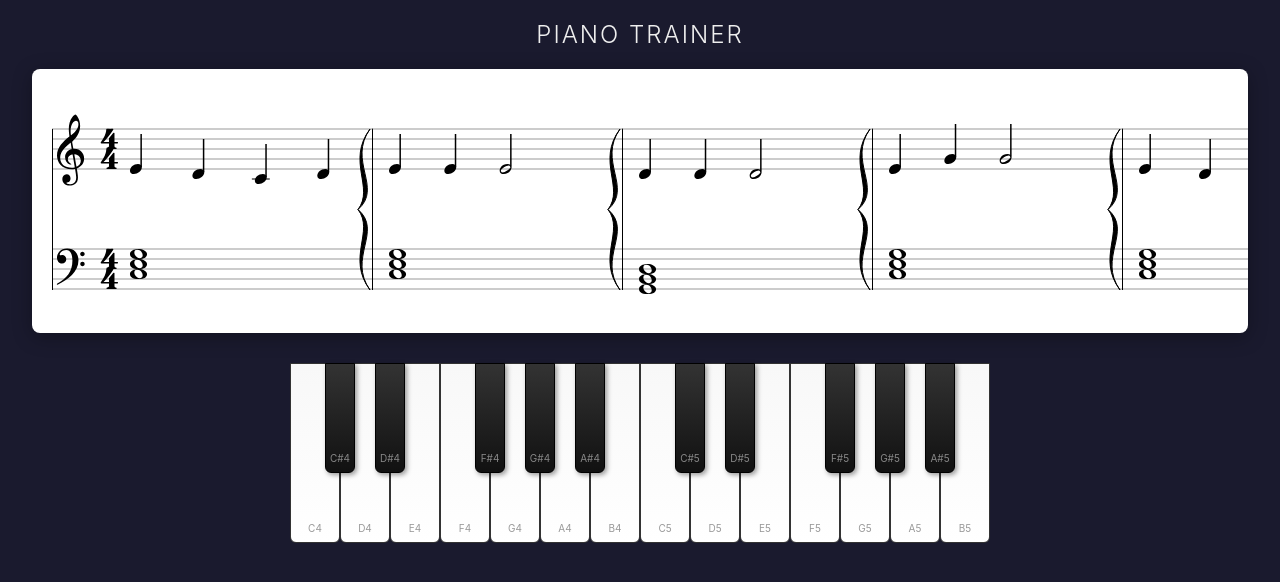
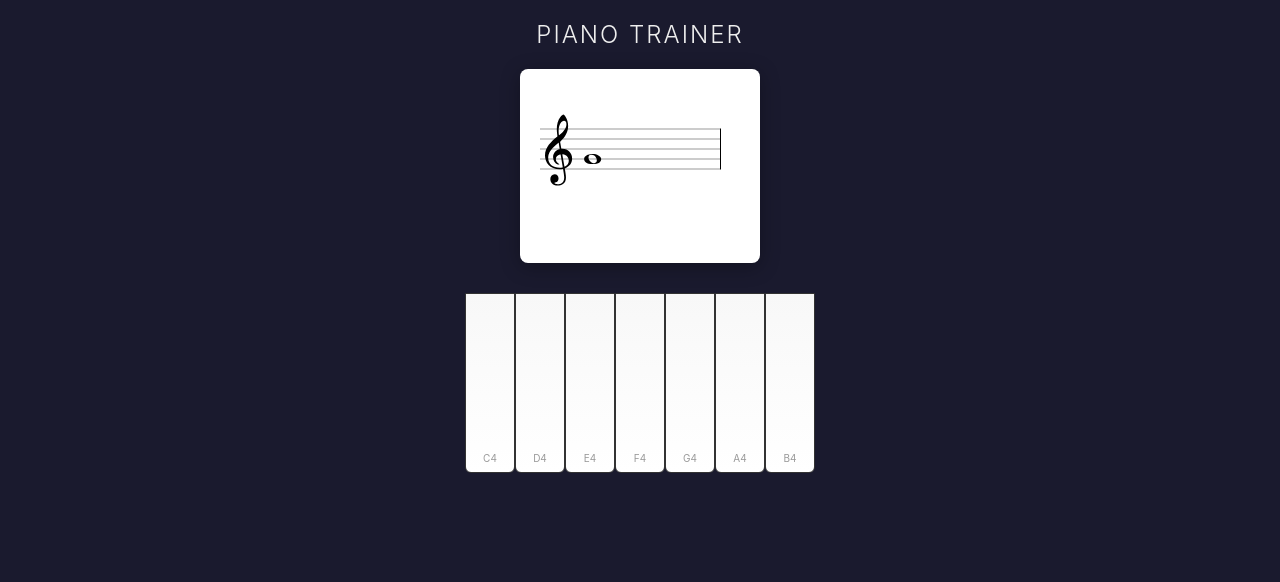
Before and after one commit to mpdatx/piano-trainer, a plain HTML site: page index.html in a window 1280 px wide. Drawn offline with Linux system fonts and the light colour scheme.

Commit message:
Add note quiz mode - identify notes on treble staff
Co-Authored-By: Claude Opus 4.5 <noreply@anthropic.com>

```diff
--- a/index.html
+++ b/index.html
@@ -88,6 +88,9 @@
         .key.black .key-label {
             color: #888;
         }
+        .key.wrong {
+            background: linear-gradient(to bottom, #f88, #faa) !important;
+        }
     </style>
 </head>
 <body>
@@ -100,139 +103,89 @@
     </div>
     <script>
         // ============================================================
-        // Staff Rendering
+        // Quiz State
         // ============================================================
-        const { Factory, StaveConnector } = Vex.Flow;
+        const QUIZ_NOTES = ["C", "D", "E", "F", "G", "A", "B"];
+        const QUIZ_OCTAVE = 4;
+        let currentNote = null;
 
-        function renderStaff() {
-            const MEASURE_WIDTH = 250;
-            const FIRST_MEASURE_EXTRA = 70;
-            const STAVE_Y_TREBLE = 10;
-            const STAVE_Y_BASS = 120;
-            const STAVE_PADDING = 20;
+        // ============================================================
+        // Staff Rendering (Single Note Quiz)
+        // ============================================================
+        const { Factory } = Vex.Flow;
 
-            const song = {
-                title: "Mary Had a Little Lamb",
-                timeSignature: "4/4",
-                treble: [
-                    ["E4/q", "D4", "C4", "D4"],
-                    ["E4/q", "E4", "E4/h"],
-                    ["D4/q", "D4", "D4/h"],
-                    ["E4/q", "G4", "G4/h"],
-                    ["E4/q", "D4", "C4", "D4"],
-                    ["E4/q", "E4", "E4", "E4"],
-                    ["D4/q", "D4", "E4", "D4"],
-                    ["C4/w"],
-                ],
-                bass: [
-                    ["(C3 E3 G3)/w"],
-                    ["(C3 E3 G3)/w"],
-                    ["(G2 B2 D3)/w"],
-                    ["(C3 E3 G3)/w"],
-                    ["(C3 E3 G3)/w"],
-                    ["(C3 E3 G3)/w"],
-                    ["(G2 B2 D3)/w"],
-                    ["(C3 E3 G3)/w"],
-                ],
-            };
-
-            const numMeasures = song.treble.length;
-            const totalWidth = FIRST_MEASURE_EXTRA + MEASURE_WIDTH * numMeasures + STAVE_PADDING;
-            const totalHeight = STAVE_Y_BASS + 100;
+        function renderQuizNote(noteName) {
+            const staffDiv = document.getElementById("staff");
+            staffDiv.innerHTML = "";
 
             const factory = new Factory({
-                renderer: { elementId: "staff", width: totalWidth, height: totalHeight },
+                renderer: { elementId: "staff", width: 200, height: 150 },
             });
             const score = factory.EasyScore();
+            const system = factory.System({ x: 0, y: 0, width: 180 });
 
-            for (let i = 0; i < numMeasures; i++) {
-                const isFirst = i === 0;
-                const x = isFirst ? 0 : FIRST_MEASURE_EXTRA + MEASURE_WIDTH * i;
-                const width = isFirst ? MEASURE_WIDTH + FIRST_MEASURE_EXTRA : MEASURE_WIDTH;
-
-                const system = factory.System({ x, y: 0, width });
-
-                const trebleVoice = score.voice(
-                    score.notes(song.treble[i].join(", "))
+            const voice = score.voice(
+                score.notes(`${noteName}${QUIZ_OCTAVE}/w`)
             );
-                const trebleStave = system.addStave({ voices: [trebleVoice] });
-                if (isFirst) {
-                    trebleStave.addClef("treble").addTimeSignature(song.timeSignature);
-                }
-
-                const bassVoice = score.voice(
-                    score.notes(song.bass[i].join(", "), { clef: "bass" })
-                );
-                const bassStave = system.addStave({ voices: [bassVoice] });
-                if (isFirst) {
-                    bassStave.addClef("bass").addTimeSignature(song.timeSignature);
-                }
-
-                system.addConnector("brace");
-                system.addConnector("singleLeft");
-                system.addConnector("singleRight");
-            }
+            system.addStave({ voices: [voice] }).addClef("treble");
 
             factory.draw();
         }
 
-        renderStaff();
+        function pickRandomNote() {
+            let newNote;
+            do {
+                newNote = QUIZ_NOTES[Math.floor(Math.random() * QUIZ_NOTES.length)];
+            } while (newNote === currentNote);
+            currentNote = newNote;
+            return currentNote;
+        }
+
+        function startQuiz() {
+            renderQuizNote(pickRandomNote());
+        }
 
         // ============================================================
-        // Piano Keyboard
+        // Piano Keyboard (Quiz Mode - 1 octave, white keys only)
         // ============================================================
-        const NUM_OCTAVES = 2;
-        const START_OCTAVE = 4;
-
-        const NOTE_NAMES = ["C", "D", "E", "F", "G", "A", "B"];
-        const BLACK_KEY_MAP = {
-            C: "C#", D: "D#", F: "F#", G: "G#", A: "A#",
-        };
-        const HAS_BLACK_AFTER = new Set(["C", "D", "F", "G", "A"]);
+        function handleKeyClick(noteName, keyElement) {
+            if (noteName === currentNote) {
+                // Correct - show next note immediately
+                renderQuizNote(pickRandomNote());
+            } else {
+                // Wrong - flash red
+                keyElement.classList.add("wrong");
+                setTimeout(() => keyElement.classList.remove("wrong"), 200);
+            }
+        }
 
         function buildKeyboard() {
             const keyboard = document.getElementById("keyboard");
             keyboard.innerHTML = "";
 
-            for (let oct = START_OCTAVE; oct < START_OCTAVE + NUM_OCTAVES; oct++) {
-                for (const note of NOTE_NAMES) {
+            for (const note of QUIZ_NOTES) {
                 const whiteKey = document.createElement("div");
                 whiteKey.className = "key white";
-                    whiteKey.dataset.note = `${note}${oct}`;
+                whiteKey.dataset.note = `${note}${QUIZ_OCTAVE}`;
 
                 const label = document.createElement("span");
                 label.className = "key-label";
-                    label.textContent = `${note}${oct}`;
+                label.textContent = `${note}${QUIZ_OCTAVE}`;
                 whiteKey.appendChild(label);
 
-                    whiteKey.addEventListener("mousedown", () => whiteKey.classList.add("active"));
+                whiteKey.addEventListener("mousedown", () => {
+                    whiteKey.classList.add("active");
+                    handleKeyClick(note, whiteKey);
+                });
                 whiteKey.addEventListener("mouseup", () => whiteKey.classList.remove("active"));
                 whiteKey.addEventListener("mouseleave", () => whiteKey.classList.remove("active"));
 
                 keyboard.appendChild(whiteKey);
-
-                    if (HAS_BLACK_AFTER.has(note)) {
-                        const blackNote = BLACK_KEY_MAP[note];
-                        const blackKey = document.createElement("div");
-                        blackKey.className = "key black";
-                        blackKey.dataset.note = `${blackNote}${oct}`;
-
-                        const bLabel = document.createElement("span");
-                        bLabel.className = "key-label";
-                        bLabel.textContent = `${blackNote}${oct}`;
-                        blackKey.appendChild(bLabel);
-
-                        blackKey.addEventListener("mousedown", () => blackKey.classList.add("active"));
-                        blackKey.addEventListener("mouseup", () => blackKey.classList.remove("active"));
-                        blackKey.addEventListener("mouseleave", () => blackKey.classList.remove("active"));
-
-                        keyboard.appendChild(blackKey);
-                    }
-                }
             }
         }
 
         buildKeyboard();
+        startQuiz();
     </script>
 </body>
 </html>
```
Lines whose indentation alone changed are shown as unchanged.
